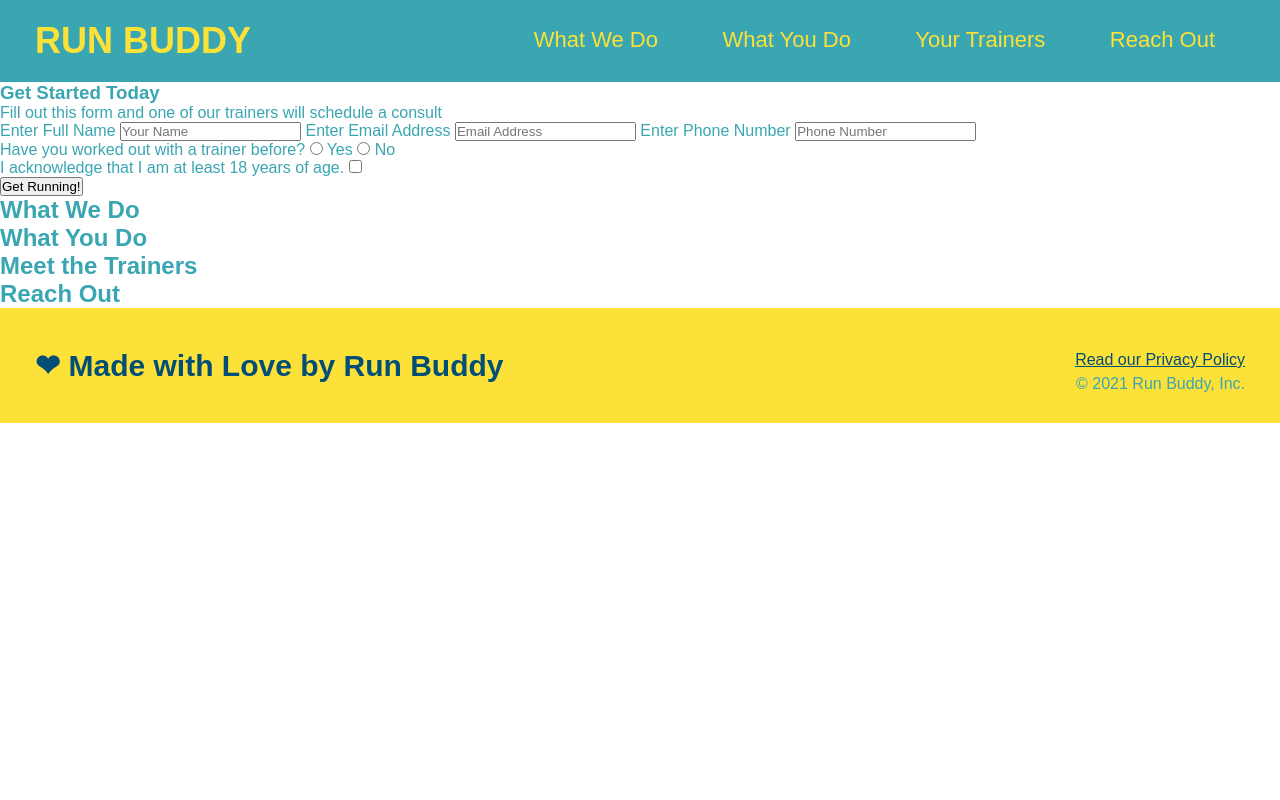
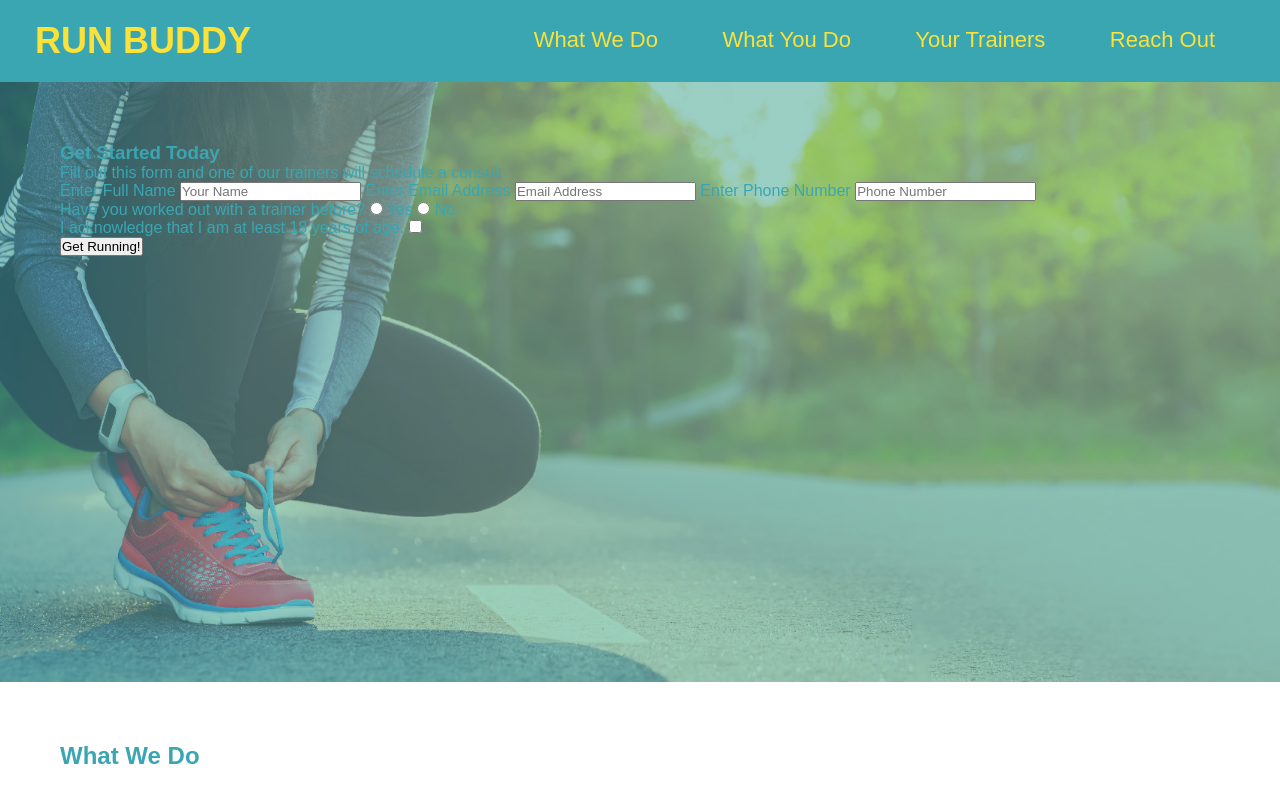
Before and after one commit to mayuranswee23/run-buddy, a plain HTML site: page index.html in a window 1280 px wide. Shown: the top 800 px of the page. Drawn offline with Linux system fonts and the light colour scheme.

Commit message:
Hero_Image

```diff
--- a/assets/css/style.css
+++ b/assets/css/style.css
@@ -66,3 +66,15 @@ footer div{
 footer a {
     color: #024e76;
 }
+
+section {
+    padding: 60px;
+}
+
+/* Hero Section */
+.hero {
+    background-image: url("../images/hero-bg.jpg");
+    height: 600px;
+    background-size: cover;
+    background-position: center;
+}
--- a/index.html
+++ b/index.html
@@ -34,7 +34,7 @@
         </header>
 
         <!-- hero/jumbotron-->
-        <section>
+        <section class="hero">
             <div>
                 <h3>Get Started Today</h3>
                 <p>Fill out this form and one of our trainers will schedule a consult</p>
```
Also changed, not shown: assets/images/hero-bg.jpg (added).
